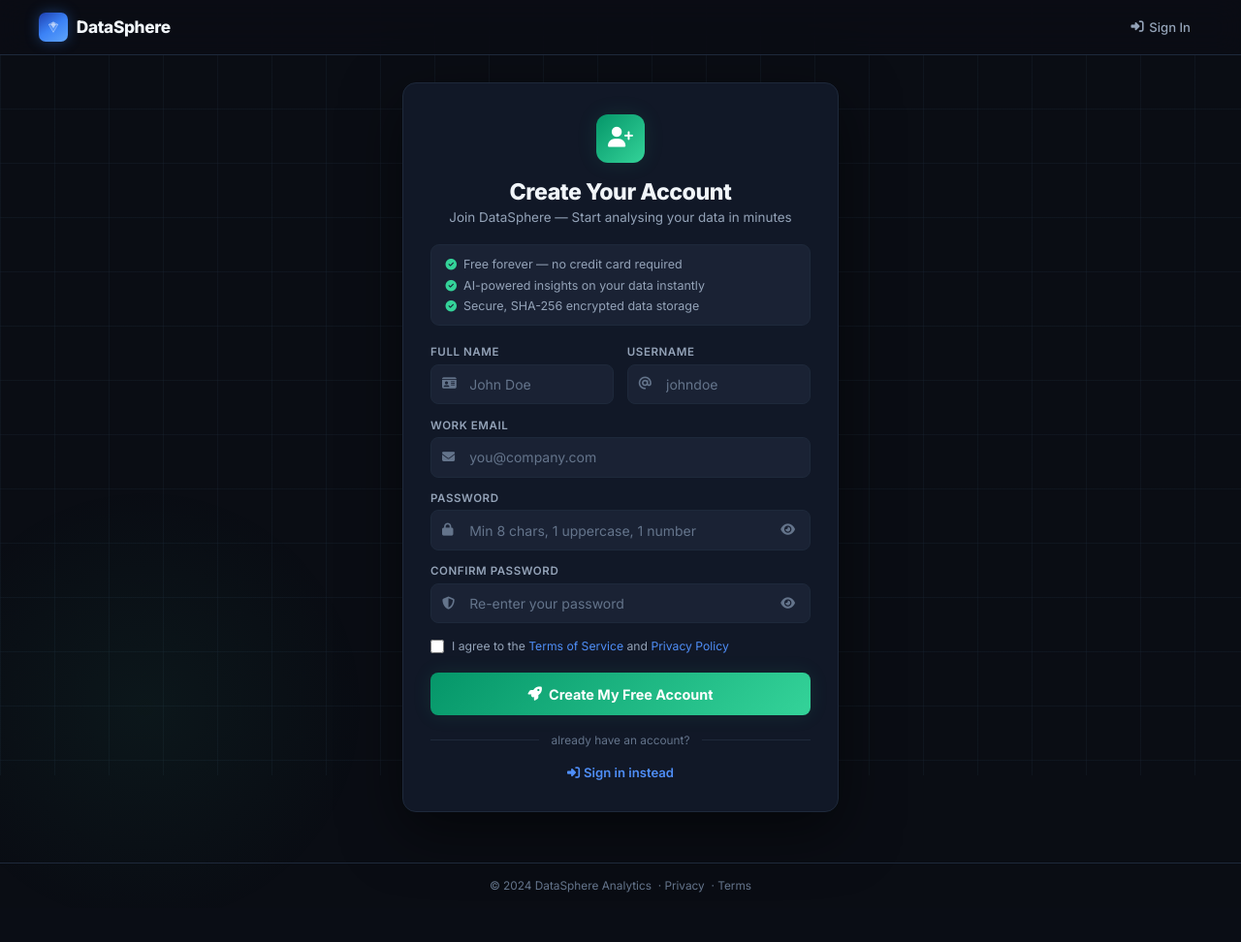
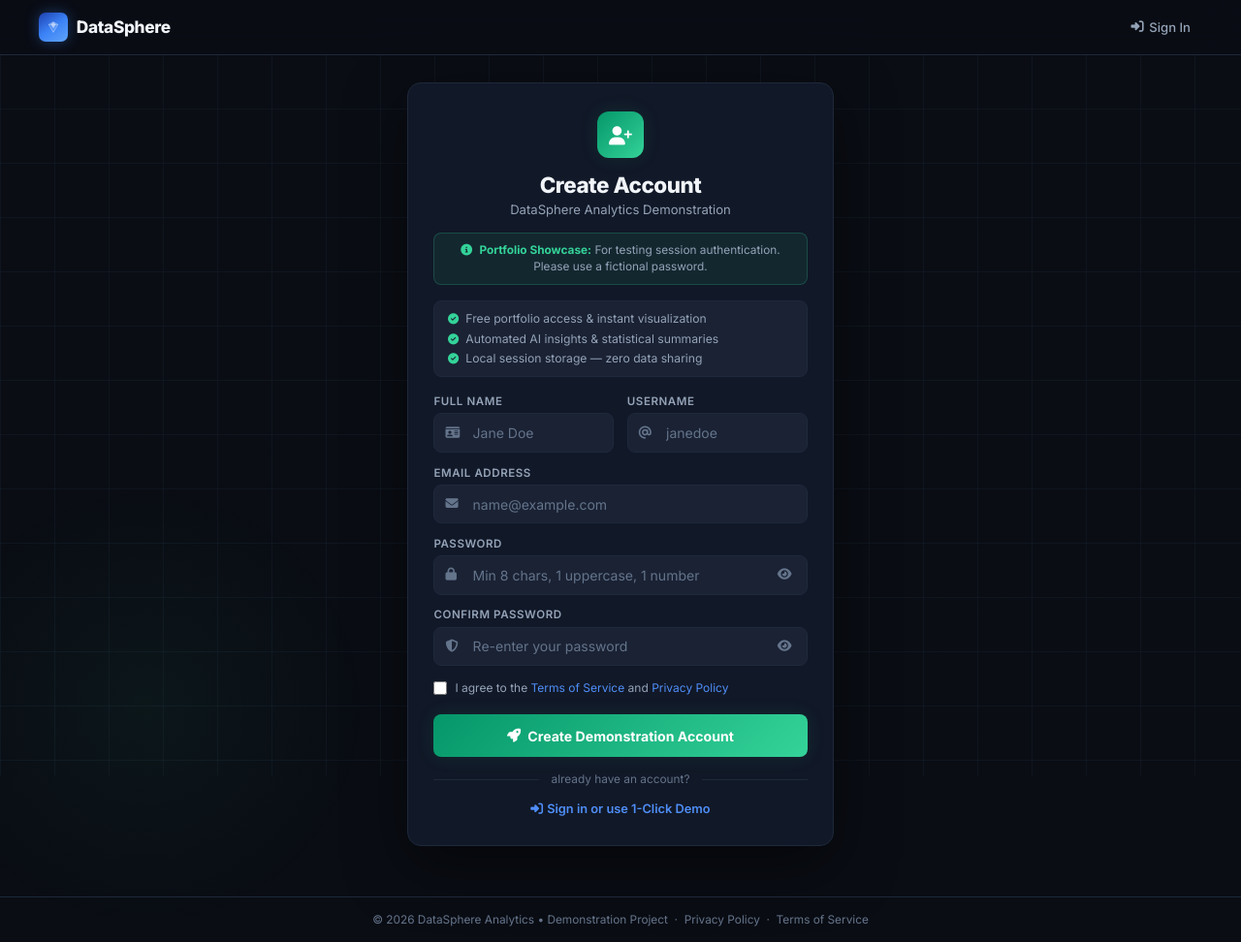
Before and after one commit to ninad2004-9/Enterprise-Analytics-Dashboard, a Flask app: page /register in a window 1280 px wide. Shown: the whole page at 97% size. Before the commit the page ends 921 px from the top, so only its background shows below. Run offline with Flask 3, Linux system fonts and the light colour scheme.

Commit message:
fix(security): resolve deceptive site warning with legal policies, security headers, portfolio disclosures, and instant demo access

```diff
--- a/app.py
+++ b/app.py
@@ -48,7 +48,7 @@ server.template_folder = os.path.join(os.path.dirname(__file__), 'templates')
 @server.before_request
 def require_login():
     """Redirect unauthenticated users away from /dashboard/"""
-    public_paths = ['/', '/login', '/register', '/logout', '/favicon.ico']
+    public_paths = ['/', '/login', '/register', '/logout', '/demo-login', '/privacy', '/terms', '/favicon.ico']
     path = request.path
 
     # Allow public paths and static assets
@@ -57,19 +57,51 @@ def require_login():
 
     # Protect dashboard
     if path.startswith('/dashboard') and 'user_id' not in session:
-        flash('Please sign in to access the dashboard.', 'error')
+        flash('Please sign in or use Demo Access to view the dashboard.', 'error')
         return redirect(url_for('login'))
 
     return None
 
+@server.after_request
+def set_security_headers(response):
+    """Add standard security headers for browser protection."""
+    response.headers['X-Content-Type-Options'] = 'nosniff'
+    response.headers['X-Frame-Options'] = 'SAMEORIGIN'
+    response.headers['Referrer-Policy'] = 'strict-origin-when-cross-origin'
+    response.headers['X-XSS-Protection'] = '1; mode=block'
+    return response
+
 # ===============================
-# FLASK ROUTES — Landing, Login, Register
+# FLASK ROUTES — Landing, Login, Register, Demo, Legal
 # ===============================
 
 @server.route('/')
 def landing():
     """Landing page."""
     return render_template('landing.html')
+
+
+@server.route('/privacy')
+def privacy():
+    """Privacy policy disclosure."""
+    return render_template('privacy.html')
+
+
+@server.route('/terms')
+def terms():
+    """Terms of service disclosure."""
+    return render_template('terms.html')
+
+
+@server.route('/demo-login')
+def demo_login():
+    """One-click instant demo access for recruiters and reviewers."""
+    session['user_id']   = 1
+    session['username']  = 'demo'
+    session['full_name'] = 'Demo Reviewer'
+    session['email']     = 'demo@datasphere.local'
+    flash('Logged in as Demo Reviewer! Explore all dashboard features freely.', 'success')
+    return redirect('/dashboard/')
 
 
 @server.route('/login', methods=['GET', 'POST'])
--- a/runtime.txt
+++ b/runtime.txt
@@ -1 +1 @@
-python-3.10.13
+python-3.11.9
--- a/templates/register.html
+++ b/templates/register.html
@@ -3,6 +3,8 @@
 <head>
     <meta charset="UTF-8">
     <meta name="viewport" content="width=device-width, initial-scale=1.0">
+    <meta name="description" content="DataSphere is an educational open-source enterprise analytics dashboard.">
+    <meta name="robots" content="index, follow">
     <title>Create Account — DataSphere Analytics</title>
     <link href="https://fonts.googleapis.com/css2?family=Inter:wght@300;400;500;600;700;800&display=swap" rel="stylesheet">
     <link rel="stylesheet" href="https://cdnjs.cloudflare.com/ajax/libs/font-awesome/6.4.0/css/all.min.css">
@@ -21,7 +23,7 @@
             min-height:100vh; display:flex; flex-direction:column;
             -webkit-font-smoothing:antialiased; overflow-x:hidden;
         }
-        @keyframes fadeInUp { from{opacity:0;transform:translateY(20px)} to{opacity:1;transform:translateY(0)} }
+        @keyframes fadeInUp { from{opacity:0;transform:translateY(18px)} to{opacity:1;transform:translateY(0)} }
 
         .bg-grid {
             position:fixed; inset:0; pointer-events:none; z-index:0;
@@ -42,21 +44,29 @@
 
         /* MAIN */
         main { flex:1; position:relative; z-index:1; display:flex; align-items:flex-start; justify-content:center; padding:1.75rem 1rem; }
-        .auth-wrapper { width:100%; max-width:450px; padding-bottom:1.5rem; }
+        .auth-wrapper { width:100%; max-width:440px; padding-bottom:1.5rem; }
 
         /* CARD */
         .auth-card {
-            background:var(--bg-surface); border:1px solid var(--border); border-radius:14px; padding:2rem 1.75rem;
+            background:var(--bg-surface); border:1px solid var(--border); border-radius:14px; padding:1.85rem 1.65rem;
             box-shadow:0 20px 60px rgba(0,0,0,.5); animation:fadeInUp .4s ease;
         }
-        .auth-icon { width:50px; height:50px; border-radius:12px; margin:0 auto 1rem; background:linear-gradient(135deg,#059669,var(--green)); display:flex; align-items:center; justify-content:center; font-size:1.3rem; color:#fff; box-shadow:0 0 22px var(--green-glow); }
-        .auth-title    { font-size:1.45rem; font-weight:800; letter-spacing:-.02em; text-align:center; margin-bottom:.3rem; }
-        .auth-subtitle { color:var(--text-secondary); font-size:.84rem; text-align:center; margin-bottom:1.25rem; }
+        .auth-icon { width:48px; height:48px; border-radius:12px; margin:0 auto .85rem; background:linear-gradient(135deg,#059669,var(--green)); display:flex; align-items:center; justify-content:center; font-size:1.2rem; color:#fff; box-shadow:0 0 20px var(--green-glow); }
+        .auth-title    { font-size:1.4rem; font-weight:800; letter-spacing:-.02em; text-align:center; margin-bottom:.25rem; }
+        .auth-subtitle { color:var(--text-secondary); font-size:.82rem; text-align:center; margin-bottom:1rem; }
+
+        /* DEMO BANNER */
+        .demo-banner {
+            background:rgba(52,211,153,.08); border:1px solid rgba(52,211,153,.22);
+            border-radius:8px; padding:.55rem .75rem; margin-bottom:1rem;
+            font-size:.74rem; color:var(--text-secondary); text-align:center; line-height:1.45;
+        }
+        .demo-banner strong { color:var(--green); }
 
         /* PERKS */
-        .perks { display:flex; flex-direction:column; gap:.4rem; margin-bottom:1.25rem; background:var(--bg-elevated); border:1px solid var(--border); border-radius:9px; padding:.75rem .9rem; }
-        .perk { display:flex; align-items:center; gap:.45rem; font-size:.78rem; color:var(--text-secondary); }
-        .perk i { color:var(--green); font-size:.72rem; flex-shrink:0; }
+        .perks { display:flex; flex-direction:column; gap:.35rem; margin-bottom:1.15rem; background:var(--bg-elevated); border:1px solid var(--border); border-radius:8px; padding:.65rem .85rem; }
+        .perk { display:flex; align-items:center; gap:.45rem; font-size:.76rem; color:var(--text-secondary); }
+        .perk i { color:var(--green); font-size:.7rem; flex-shrink:0; }
 
         /* ALERT */
         .alert { padding:.75rem .9rem; border-radius:8px; font-size:.82rem; font-weight:500; display:flex; align-items:flex-start; gap:.45rem; margin-bottom:1rem; }
@@ -66,13 +76,13 @@
 
         /* FORM ROW — responsive */
         .form-row { display:grid; grid-template-columns:1fr 1fr; gap:.85rem; }
-        .form-group { margin-bottom:.9rem; }
-        .form-label { display:block; font-size:.72rem; font-weight:600; color:var(--text-secondary); margin-bottom:.35rem; text-transform:uppercase; letter-spacing:.05em; }
+        .form-group { margin-bottom:.85rem; }
+        .form-label { display:block; font-size:.72rem; font-weight:600; color:var(--text-secondary); margin-bottom:.32rem; text-transform:uppercase; letter-spacing:.05em; }
         .input-wrap { position:relative; }
         .input-icon { position:absolute; left:12px; top:50%; transform:translateY(-50%); color:var(--text-muted); font-size:.82rem; pointer-events:none; transition:color .2s; }
         .form-control {
             width:100%; background:var(--bg-elevated); border:1px solid var(--border); border-radius:8px;
-            padding:.7rem .95rem .7rem 2.45rem; color:var(--text-primary); font-family:inherit;
+            padding:.68rem .95rem .68rem 2.45rem; color:var(--text-primary); font-family:inherit;
             font-size:.875rem; outline:none; transition:all .2s; -webkit-appearance:none;
         }
         .form-control:focus { border-color:var(--primary); box-shadow:0 0 0 3px var(--primary-glow); }
@@ -87,7 +97,7 @@
         .pwd-toggle:hover { color:var(--primary); }
 
         /* Strength */
-        .pwd-strength { margin-top:.45rem; }
+        .pwd-strength { margin-top:.4rem; }
         .strength-bar { display:flex; gap:3px; margin-bottom:.25rem; }
         .seg { height:3px; flex:1; border-radius:2px; background:var(--border); transition:background .3s; }
         .seg.weak   { background:var(--red); }
@@ -97,15 +107,15 @@
         .strength-txt { font-size:.68rem; color:var(--text-muted); }
 
         /* Terms */
-        .terms-check { display:flex; align-items:flex-start; gap:.5rem; font-size:.76rem; color:var(--text-secondary); margin-bottom:1.15rem; line-height:1.5; }
+        .terms-check { display:flex; align-items:flex-start; gap:.5rem; font-size:.75rem; color:var(--text-secondary); margin-bottom:1.15rem; line-height:1.5; }
         .terms-check input[type="checkbox"] { accent-color:var(--primary); width:14px; height:14px; margin-top:2px; flex-shrink:0; }
         .terms-check a { color:var(--primary); text-decoration:none; }
         .terms-check a:hover { text-decoration:underline; }
 
         /* Submit */
         .btn-submit {
-            width:100%; padding:.8rem; background:linear-gradient(135deg,#059669,var(--green));
-            border:none; border-radius:8px; color:#fff; font-family:inherit; font-size:.9rem; font-weight:700;
+            width:100%; padding:.78rem; background:linear-gradient(135deg,#059669,var(--green));
+            border:none; border-radius:8px; color:#fff; font-family:inherit; font-size:.88rem; font-weight:700;
             cursor:pointer; transition:all .25s; box-shadow:0 0 20px var(--green-glow);
             display:flex; align-items:center; justify-content:center; gap:.45rem;
             min-height: 44px;
@@ -113,9 +123,9 @@
         .btn-submit:hover { transform:translateY(-2px); box-shadow:0 5px 26px var(--green-glow); }
         .btn-submit:active { transform:translateY(0); }
 
-        .divider { display:flex; align-items:center; gap:.8rem; margin:1.15rem 0; color:var(--text-muted); font-size:.74rem; }
+        .divider { display:flex; align-items:center; gap:.8rem; margin:1rem 0; color:var(--text-muted); font-size:.74rem; }
         .divider::before,.divider::after { content:''; flex:1; height:1px; background:var(--border); }
-        .auth-footer { text-align:center; font-size:.82rem; color:var(--text-secondary); }
+        .auth-footer { text-align:center; font-size:.8rem; color:var(--text-secondary); }
         .auth-footer a { color:var(--primary); text-decoration:none; font-weight:600; }
         .auth-footer a:hover { text-decoration:underline; }
 
@@ -131,8 +141,8 @@
         @media (max-width: 480px) {
             nav { padding: .75rem 1rem; }
             main { padding: 1.25rem .75rem; }
-            .auth-card { padding: 1.5rem 1.15rem; border-radius: 12px; }
-            .auth-title { font-size: 1.28rem; }
+            .auth-card { padding: 1.4rem 1.1rem; border-radius: 12px; }
+            .auth-title { font-size: 1.25rem; }
             .form-control { font-size: 16px; } /* Prevents iOS auto-zoom */
         }
     </style>
@@ -157,13 +167,18 @@
     <div class="auth-wrapper">
         <div class="auth-card">
             <div class="auth-icon"><i class="fas fa-user-plus"></i></div>
-            <h1 class="auth-title">Create Your Account</h1>
-            <p class="auth-subtitle">Join DataSphere — Start analysing your data in minutes</p>
+            <h1 class="auth-title">Create Account</h1>
+            <p class="auth-subtitle">DataSphere Analytics Demonstration</p>
+
+            <div class="demo-banner">
+                <i class="fas fa-info-circle" style="color:#34d399; margin-right:4px;"></i>
+                <strong>Portfolio Showcase:</strong> For testing session authentication. Please use a fictional password.
+            </div>
 
             <div class="perks">
-                <div class="perk"><i class="fas fa-check-circle"></i> Free forever — no credit card required</div>
-                <div class="perk"><i class="fas fa-check-circle"></i> AI-powered insights on your data instantly</div>
-                <div class="perk"><i class="fas fa-check-circle"></i> Secure, SHA-256 encrypted data storage</div>
+                <div class="perk"><i class="fas fa-check-circle"></i> Free portfolio access &amp; instant visualization</div>
+                <div class="perk"><i class="fas fa-check-circle"></i> Automated AI insights &amp; statistical summaries</div>
+                <div class="perk"><i class="fas fa-check-circle"></i> Local session storage — zero data sharing</div>
             </div>
 
             {% with messages = get_flashed_messages(with_categories=true) %}
@@ -179,14 +194,14 @@
                     <div class="form-group">
                         <label class="form-label" for="full_name">Full Name</label>
                         <div class="input-wrap">
-                            <input type="text" id="full_name" name="full_name" class="form-control" placeholder="John Doe" required autocomplete="name" value="{{ request.form.get('full_name','') }}">
+                            <input type="text" id="full_name" name="full_name" class="form-control" placeholder="Jane Doe" required autocomplete="name" value="{{ request.form.get('full_name','') }}">
                             <i class="fas fa-id-card input-icon"></i>
                         </div>
                     </div>
                     <div class="form-group">
                         <label class="form-label" for="username">Username</label>
                         <div class="input-wrap">
-                            <input type="text" id="username" name="username" class="form-control" placeholder="johndoe" required autocomplete="username" value="{{ request.form.get('username','') }}" oninput="validateUsername(this)">
+                            <input type="text" id="username" name="username" class="form-control" placeholder="janedoe" required autocomplete="username" value="{{ request.form.get('username','') }}" oninput="validateUsername(this)">
                             <i class="fas fa-at input-icon"></i>
                         </div>
                         <div class="field-err" id="usernameErr">Min 3 characters required.</div>
@@ -194,9 +209,9 @@
                 </div>
 
                 <div class="form-group">
-                    <label class="form-label" for="email">Work Email</label>
+                    <label class="form-label" for="email">Email Address</label>
                     <div class="input-wrap">
-                        <input type="email" id="email" name="email" class="form-control" placeholder="you@company.com" required autocomplete="email" value="{{ request.form.get('email','') }}">
+                        <input type="email" id="email" name="email" class="form-control" placeholder="name@example.com" required autocomplete="email" value="{{ request.form.get('email','') }}">
                         <i class="fas fa-envelope input-icon"></i>
                     </div>
                 </div>
@@ -229,19 +244,23 @@
 
                 <div class="terms-check">
                     <input type="checkbox" id="terms" name="terms" required>
-                    <label for="terms">I agree to the <a href="#">Terms of Service</a> and <a href="#">Privacy Policy</a></label>
+                    <label for="terms">I agree to the <a href="/terms">Terms of Service</a> and <a href="/privacy">Privacy Policy</a></label>
                 </div>
 
-                <button type="submit" class="btn-submit"><i class="fas fa-rocket"></i> Create My Free Account</button>
+                <button type="submit" class="btn-submit"><i class="fas fa-rocket"></i> Create Demonstration Account</button>
             </form>
 
             <div class="divider">already have an account?</div>
-            <div class="auth-footer"><a href="/login"><i class="fas fa-sign-in-alt" style="margin-right:.25rem;"></i>Sign in instead</a></div>
+            <div class="auth-footer"><a href="/login"><i class="fas fa-sign-in-alt" style="margin-right:.25rem;"></i>Sign in or use 1-Click Demo</a></div>
         </div>
     </div>
 </main>
 
-<footer>&copy; 2024 DataSphere Analytics &nbsp;·&nbsp;<a href="#">Privacy</a> &nbsp;·&nbsp;<a href="#">Terms</a></footer>
+<footer>
+    &copy; 2026 DataSphere Analytics • Demonstration Project &nbsp;·&nbsp;
+    <a href="/privacy">Privacy Policy</a> &nbsp;·&nbsp;
+    <a href="/terms">Terms of Service</a>
+</footer>
 
 <script>
 function togglePwd(id, btn) {
```
Also changed, not shown: auth.py (+11 -0 lines), templates/landing.html (+43 -37 lines), templates/login.html (+67 -30 lines), templates/privacy.html (added, +93 -0 lines), templates/terms.html (added, +87 -0 lines), database/users.db, 1 other file.
